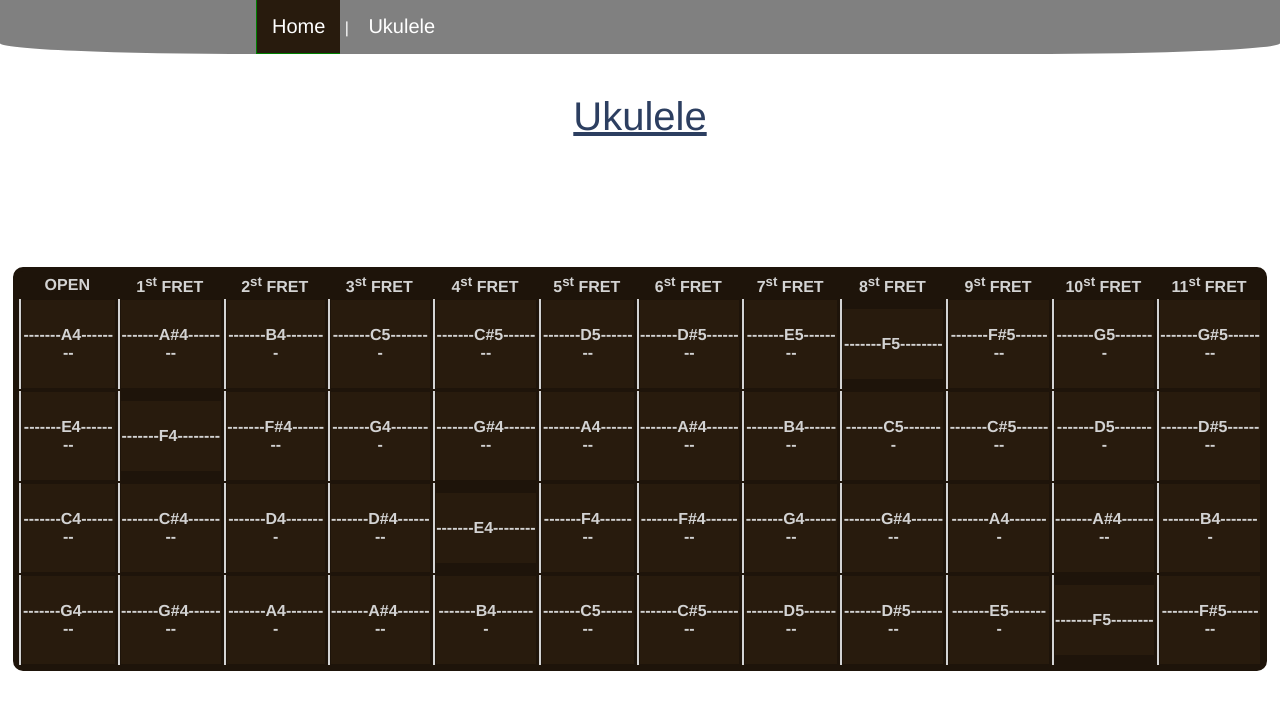
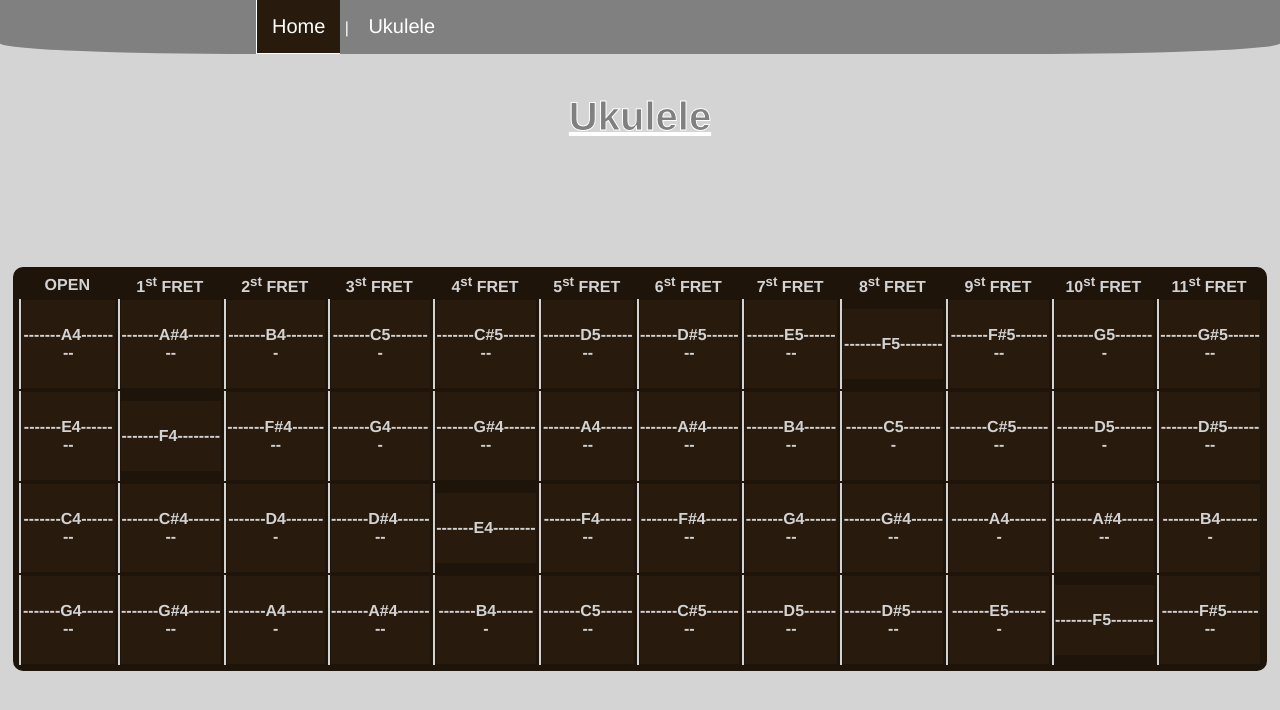
Before and after one commit to cmpprg/vuekulele, a Vue app: page / in a window 1280 px wide. In both pictures the pointer is over the element "Home". Shown: the top 710 px of the page. Built offline with nearby package versions, Linux system fonts and the light colour scheme.

Commit message:
Complete more styling on header

```diff
--- a/public/index.html
+++ b/public/index.html
@@ -10,6 +10,7 @@
       body {
         margin: 0px;
         padding: 0px;
+        background-color: #d4d4d4;
       }
     </style>
   </head>
--- a/src/components/Header.vue
+++ b/src/components/Header.vue
@@ -20,8 +20,10 @@
     margin-bottom: 10%;
     width: 20%;
     text-align: center;
+    text-decoration: underline;
     font-size: 40px;
-    text-decoration: underline;
-
+    font-weight: 700;
+    color: gray;
+    -webkit-text-stroke: 1px white;
   }
 </style>
--- a/src/components/Navbar.vue
+++ b/src/components/Navbar.vue
@@ -34,13 +34,13 @@
   }
 
   .home:hover {
-    border-left: 0.5px solid green;
-    border-bottom: 0.5px solid green;
+    border-left: 0.5px solid #ffffff;
+    border-bottom: 0.5px solid #ffffff;
   }
 
   .instrument:hover {
-    border-right: 0.5px solid green;
-    border-bottom: 0.5px solid green;
+    border-right: 0.5px solid #ffffff;
+    border-bottom: 0.5px solid #ffffff;
   }
 
 </style>
--- a/src/components/Note.vue
+++ b/src/components/Note.vue
@@ -6,6 +6,7 @@
 
 <script>
   import { Synth } from 'tone'
+
   export default {
     name: "Note",
     props: {
--- a/src/components/pages/LandingPage.vue
+++ b/src/components/pages/LandingPage.vue
@@ -1,10 +1,15 @@
 <template>
-  <p>I am the Landing Page!</p>
+  <Header title='Aloha!'/>
 </template>
 
 <script>
+  import Header from '../Header.vue'
+
   export default {
-    name: "LandingPage"
+    name: "LandingPage",
+    components: {
+      Header
+    }
   }
 </script>
 
```
